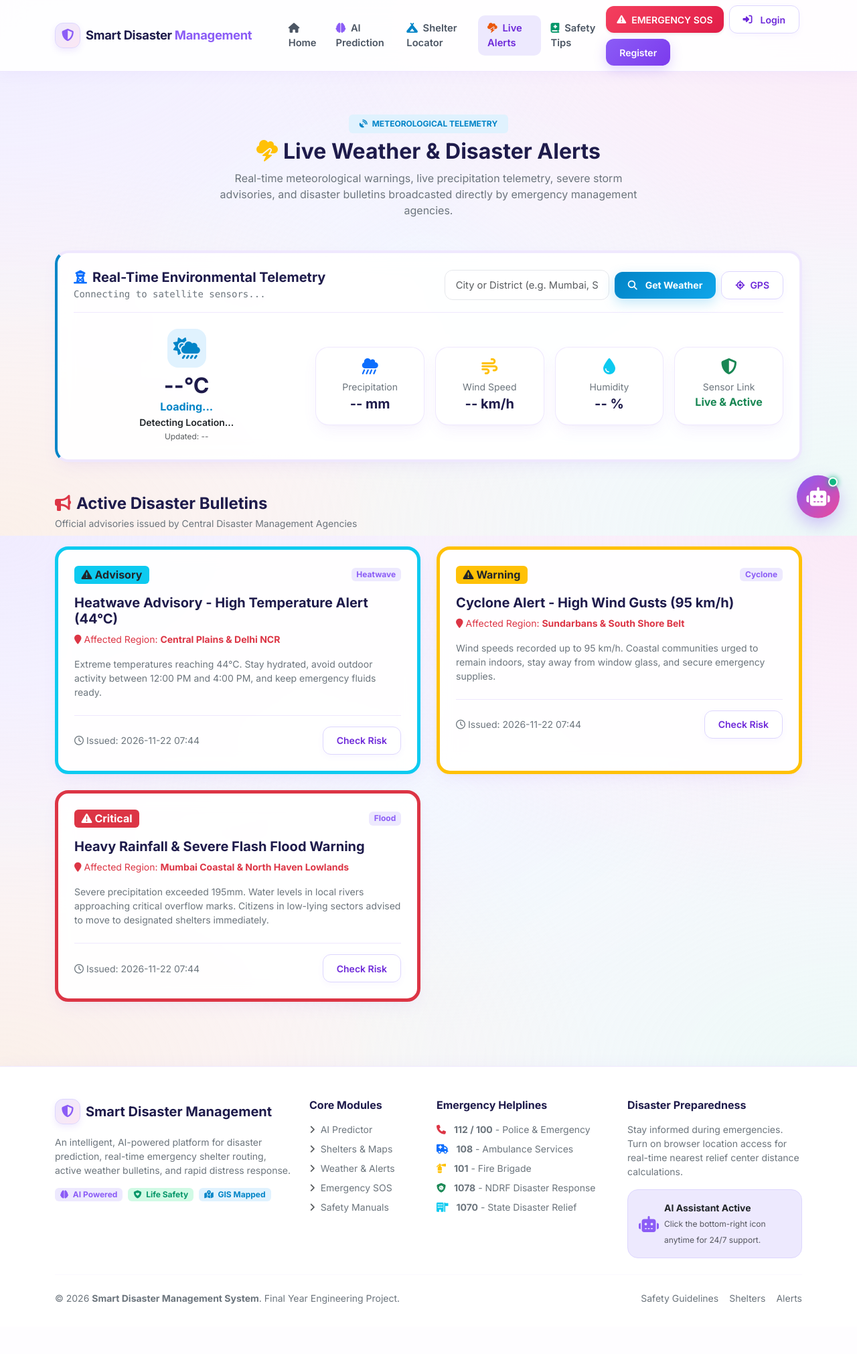
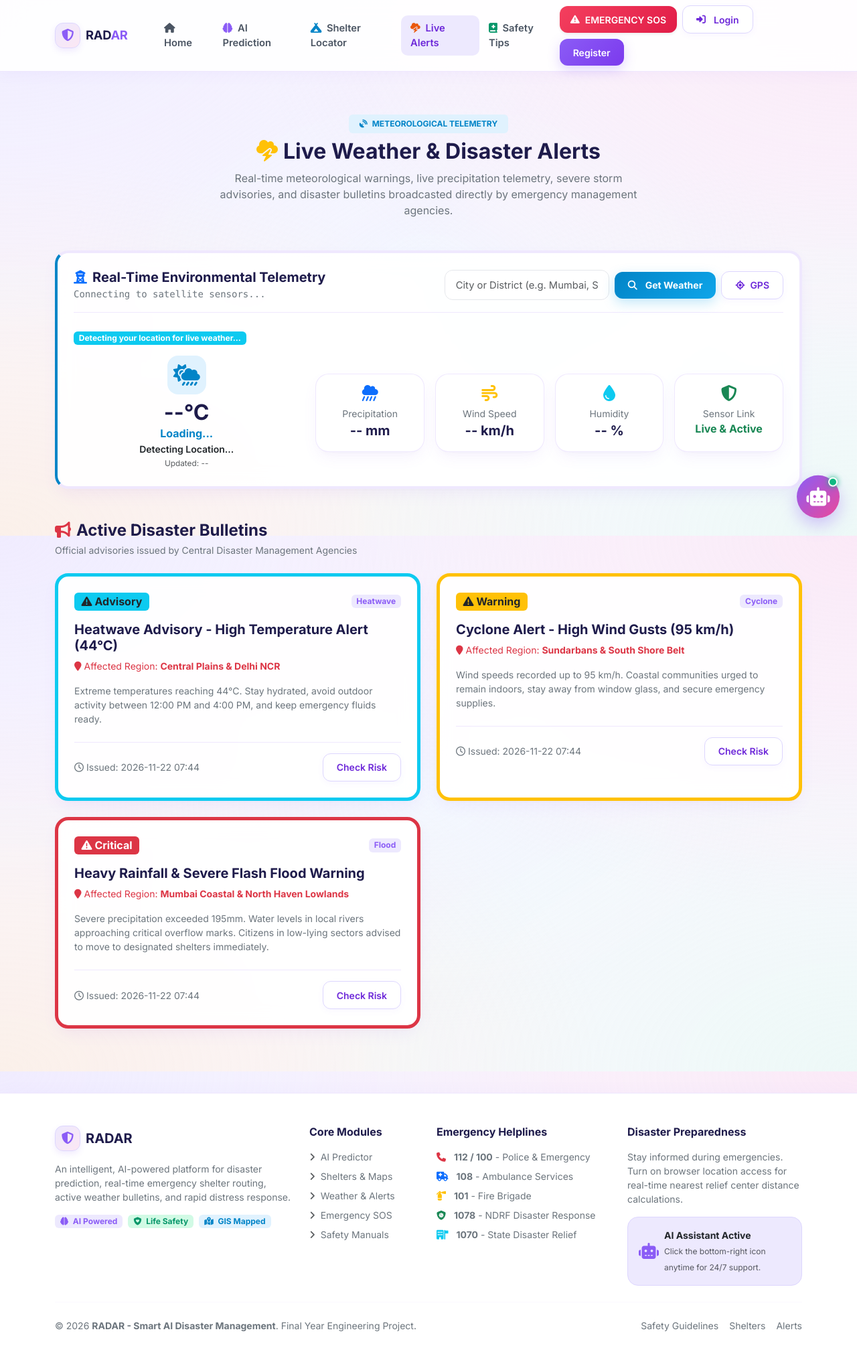
Before and after one commit to TuhinaBose/Disaster-Management-Webapp-with-Smart-AI-Technology, a Flask app: page /alerts in a window 1280 px wide. Shown: the whole page at 67% size. Before the commit the page ends 1947 px from the top, so only its background shows below. Run offline with Flask 3, Linux system fonts and the light colour scheme.

Commit message:
Rebrand to RADAR and fix live weather with auto-GPS detection

```diff
--- a/app.py
+++ b/app.py
@@ -317,8 +317,8 @@ app = create_app()
 
 if __name__ == '__main__':
     print("\n========================================================")
-    print(" 🚀 SMART DISASTER MANAGEMENT SYSTEM RUNNING")
-    print(" Project: Smart Disaster Management System with AI Technology")
+    print(" 🚀 RADAR - SMART AI DISASTER MANAGEMENT RUNNING")
+    print(" Project: RADAR - Disaster Management Web Application with AI")
     print(" Access on Laptop: http://127.0.0.1:5000")
     print(" Access on Mobile: http://10.183.89.85:5000")
     print(" Admin Login at: http://127.0.0.1:5000/admin/login")
--- a/routes/main_routes.py
+++ b/routes/main_routes.py
@@ -68,7 +68,7 @@ def register():
         session['user_id'] = new_user.id
         session['username'] = new_user.username
         session['role'] = new_user.role
-        flash(f'Welcome to Smart Disaster Management System, {new_user.username}! Your account has been created.', 'success')
+        flash(f'Welcome to RADAR, {new_user.username}! Your account has been created.', 'success')
         return redirect(url_for('main.index'))
 
     return render_template('register.html')
--- a/static/js/main.js
+++ b/static/js/main.js
@@ -4,7 +4,7 @@
  */
 
 document.addEventListener('DOMContentLoaded', () => {
-    console.log("Smart Disaster Management System Initialized.");
+    console.log("RADAR - Smart AI Disaster Management Initialized.");
 
     // Auto-dismiss alerts after 5 seconds
     const alerts = document.querySelectorAll('.alert-dismissible');
--- a/static/js/weather.js
+++ b/static/js/weather.js
@@ -1,6 +1,7 @@
 /**
- * REAL-TIME WEATHER MODULE (SMART DISASTER MANAGEMENT SYSTEM)
+ * REAL-TIME WEATHER MODULE (RADAR - Smart AI Disaster Management)
  * Fetches live meteorological telemetry from /api/weather based on user GPS or location query.
+ * Auto-detects user location via browser Geolocation API on page load.
  */
 
 document.addEventListener('DOMContentLoaded', () => {
@@ -22,8 +23,24 @@ document.addEventListener('DOMContentLoaded', () => {
     const searchInput = document.getElementById('weather-search-input');
     const gpsBtn = document.getElementById('weather-gps-btn');
 
-    // Default load: Delhi NCR weather or user GPS
-    loadWeather();
+    // Auto-detect user location on page load for live weather
+    if (navigator.geolocation) {
+        showStatus("Detecting your location for live weather...", "info");
+        navigator.geolocation.getCurrentPosition(
+            (pos) => {
+                loadWeather({ lat: pos.coords.latitude, lng: pos.coords.longitude });
+            },
+            (err) => {
+                // GPS denied/unavailable — fall back to Delhi NCR default
+                console.warn("GPS auto-detect failed, loading default weather:", err.message);
+                loadWeather();
+            },
+            { enableHighAccuracy: true, timeout: 6000 }
+        );
+    } else {
+        // Browser doesn't support geolocation — load default
+        loadWeather();
+    }
 
     if (searchForm) {
         searchForm.addEventListener('submit', (e) => {
@@ -52,7 +69,7 @@ document.addEventListener('DOMContentLoaded', () => {
                 (err) => {
                     gpsBtn.disabled = false;
                     let msg = "GPS access denied or unavailable.";
-                    if (err.code === err.PERMISSION_DENIED) msg = "Location permission denied. Please allow location access.";
+                    if (err.code === err.PERMISSION_DENIED) msg = "Location permission denied. Please allow location access in your browser settings.";
                     else if (err.code === err.TIMEOUT) msg = "GPS lookup timed out. Please try searching by city name.";
                     showStatus(msg, "warning");
                 },
@@ -96,21 +113,29 @@ document.addEventListener('DOMContentLoaded', () => {
                     // Update weather icon based on condition
                     if (iconEl) {
                         const cond = (data.weather_condition || '').toLowerCase();
-                        if (cond.includes('rain') || cond.includes('drizzle')) iconEl.className = 'fa-solid fa-cloud-showers-heavy text-cyan';
-                        elif (cond.includes('thunder') || cond.includes('storm')) iconEl.className = 'fa-solid fa-cloud-bolt text-warning';
-                        elif (cond.includes('cloud') || cond.includes('overcast')) iconEl.className = 'fa-solid fa-cloud-sun text-info';
-                        elif (cond.includes('fog')) iconEl.className = 'fa-solid fa-smog text-secondary';
-                        else iconEl.className = 'fa-solid fa-sun text-warning';
+                        if (cond.includes('rain') || cond.includes('drizzle')) {
+                            iconEl.className = 'fa-solid fa-cloud-showers-heavy text-cyan';
+                        } else if (cond.includes('thunder') || cond.includes('storm')) {
+                            iconEl.className = 'fa-solid fa-cloud-bolt text-warning';
+                        } else if (cond.includes('cloud') || cond.includes('overcast')) {
+                            iconEl.className = 'fa-solid fa-cloud-sun text-info';
+                        } else if (cond.includes('fog') || cond.includes('mist') || cond.includes('haze')) {
+                            iconEl.className = 'fa-solid fa-smog text-secondary';
+                        } else if (cond.includes('snow')) {
+                            iconEl.className = 'fa-solid fa-snowflake text-info';
+                        } else {
+                            iconEl.className = 'fa-solid fa-sun text-warning';
+                        }
                     }
 
-                    showStatus(`Weather updated for ${data.location}`, "success", 3000);
+                    showStatus(`✅ Weather updated for ${data.location}`, "success", 4000);
                 } else {
                     showStatus(data.error || "Could not retrieve weather for specified location.", "danger");
                 }
             })
             .catch(err => {
                 console.error("Weather error:", err);
-                showStatus("Failed to load real-time weather telemetry. Please try again.", "danger");
+                showStatus("⚠️ Weather service unavailable. Check your internet connection and try again.", "danger");
             });
     }
 
--- a/templates/admin/login.html
+++ b/templates/admin/login.html
@@ -1,6 +1,6 @@
 {% extends 'base.html' %}
 
-{% block title %}Admin Authentication - Smart Disaster Management System{% endblock %}
+{% block title %}Admin Authentication - RADAR{% endblock %}
 
 {% block content %}
 <div class="container py-5">
--- a/templates/alerts.html
+++ b/templates/alerts.html
@@ -1,6 +1,6 @@
 {% extends 'base.html' %}
 
-{% block title %}Live Weather & Disaster Alerts - Smart Disaster Management System{% endblock %}
+{% block title %}Live Weather & Disaster Alerts - RADAR{% endblock %}
 
 {% block content %}
 <div class="container py-5">
--- a/templates/base.html
+++ b/templates/base.html
@@ -3,8 +3,8 @@
 <head>
     <meta charset="UTF-8">
     <meta name="viewport" content="width=device-width, initial-scale=1.0">
-    <meta name="description" content="Smart Disaster Management System - AI-Powered Emergency Response, Shelter Locator, Weather Telemetry & Risk Prediction.">
-    <title>{% block title %}Smart Disaster Management System{% endblock %}</title>
+    <meta name="description" content="RADAR - AI-Powered Disaster Management, Emergency Response, Shelter Locator, Weather Telemetry & Risk Prediction.">
+    <title>{% block title %}RADAR - Smart AI Disaster Management{% endblock %}</title>
 
     <!-- Bootstrap 5 CSS -->
     <link href="https://cdn.jsdelivr.net/npm/bootstrap@5.3.3/dist/css/bootstrap.min.css" rel="stylesheet">
@@ -33,7 +33,7 @@
                 <div class="brand-icon-box">
                     <i class="fa-solid fa-shield-halved"></i>
                 </div>
-                <span>Smart Disaster <span style="color: var(--pastel-lavender-deep);">Management</span></span>
+                <span>RAD<span style="color: var(--pastel-lavender-deep);">AR</span></span>
             </a>
             <button class="navbar-toggler border-0" type="button" data-bs-toggle="collapse" data-bs-target="#navbarMain" aria-controls="navbarMain" aria-expanded="false" aria-label="Toggle navigation">
                 <i class="fa-solid fa-bars text-secondary"></i>
@@ -162,7 +162,7 @@
                         <div class="brand-icon-box">
                             <i class="fa-solid fa-shield-halved"></i>
                         </div>
-                        <h5 class="mb-0 fw-bold" style="color: var(--text-primary);">Smart Disaster Management</h5>
+                        <h5 class="mb-0 fw-bold" style="color: var(--text-primary);">RADAR</h5>
                     </div>
                     <p class="small text-secondary mb-3">
                         An intelligent, AI-powered platform for disaster prediction, real-time emergency shelter routing, active weather bulletins, and rapid distress response.
@@ -216,7 +216,7 @@
             <hr style="border-color: var(--border-soft);">
 
             <div class="d-flex flex-column flex-md-row justify-content-between align-items-center small text-secondary pt-2">
-                <p class="mb-2 mb-md-0">&copy; 2026 <strong>Smart Disaster Management System</strong>. Final Year Engineering Project.</p>
+                <p class="mb-2 mb-md-0">&copy; 2026 <strong>RADAR - Smart AI Disaster Management</strong>. Final Year Engineering Project.</p>
                 <div class="d-flex gap-3">
                     <a href="{{ url_for('main.safety') }}" class="text-secondary text-decoration-none">Safety Guidelines</a>
                     <a href="{{ url_for('feature.shelters') }}" class="text-secondary text-decoration-none">Shelters</a>
--- a/templates/login.html
+++ b/templates/login.html
@@ -1,6 +1,6 @@
 {% extends 'base.html' %}
 
-{% block title %}Sign In - Smart Disaster Management System{% endblock %}
+{% block title %}Sign In - RADAR{% endblock %}
 
 {% block content %}
 <div class="container py-5">
--- a/templates/predict.html
+++ b/templates/predict.html
@@ -1,6 +1,6 @@
 {% extends 'base.html' %}
 
-{% block title %}AI Disaster Risk Prediction - Smart Disaster Management System{% endblock %}
+{% block title %}AI Disaster Risk Prediction - RADAR{% endblock %}
 
 {% block content %}
 <div class="container py-5">
--- a/templates/profile.html
+++ b/templates/profile.html
@@ -1,6 +1,6 @@
 {% extends 'base.html' %}
 
-{% block title %}My Citizen Profile & Emergency Requests - Smart Disaster Management System{% endblock %}
+{% block title %}My Citizen Profile & Emergency Requests - RADAR{% endblock %}
 
 {% block content %}
 <div class="container py-5">
--- a/templates/register.html
+++ b/templates/register.html
@@ -1,6 +1,6 @@
 {% extends 'base.html' %}
 
-{% block title %}User Registration - Smart Disaster Management System{% endblock %}
+{% block title %}User Registration - RADAR{% endblock %}
 
 {% block content %}
 <div class="container py-5">
@@ -12,7 +12,7 @@
                         <i class="fa-solid fa-user-plus fs-3"></i>
                     </div>
                     <h3 class="fw-extrabold text-dark mb-1">Create Citizen Account</h3>
-                    <p class="text-muted small mb-0">Register for the Smart Disaster Management System to track emergency SOS status and saved relief locations.</p>
+                    <p class="text-muted small mb-0">Register for RADAR to track emergency SOS status and saved relief locations.</p>
                 </div>
 
                 <form method="POST" action="{{ url_for('main.register') }}">
--- a/templates/safety.html
+++ b/templates/safety.html
@@ -1,6 +1,6 @@
 {% extends 'base.html' %}
 
-{% block title %}Safety Guidelines & Disaster Preparedness - Smart Disaster Management System{% endblock %}
+{% block title %}Safety Guidelines & Disaster Preparedness - RADAR{% endblock %}
 
 {% block content %}
 <div class="container py-5">
--- a/templates/shelters.html
+++ b/templates/shelters.html
@@ -1,6 +1,6 @@
 {% extends 'base.html' %}
 
-{% block title %}Cascading Shelter Locator - Smart Disaster Management System{% endblock %}
+{% block title %}Cascading Shelter Locator - RADAR{% endblock %}
 
 {% block content %}
 <div class="container py-5">
--- a/templates/sos.html
+++ b/templates/sos.html
@@ -1,6 +1,6 @@
 {% extends 'base.html' %}
 
-{% block title %}Emergency SOS & Helplines - Smart Disaster Management System{% endblock %}
+{% block title %}Emergency SOS & Helplines - RADAR{% endblock %}
 
 {% block content %}
 <div class="container py-5">
--- a/test_app.py
+++ b/test_app.py
@@ -1,5 +1,5 @@
 """
-COMPREHENSIVE AUTOMATED TEST SUITE FOR SMART DISASTER MANAGEMENT SYSTEM
+COMPREHENSIVE AUTOMATED TEST SUITE FOR RADAR
 Verifies database operations, shelter data reliability, capacity calculations,
 independent location engine, weather API, Ask Gemini endpoint, and admin operations.
 """
@@ -173,7 +173,7 @@ class DisasterAppTestCase(unittest.TestCase):
         """Test home page loads with HTTP 200."""
         res = self.client.get('/')
         self.assertEqual(res.status_code, 200)
-        self.assertIn(b'Smart Disaster Management System', res.data)
+        self.assertIn(b'RADAR', res.data)
 
     def test_shelters_view_route(self):
         """Test shelters view page."""
```
Also changed, not shown: PROJECT_REVIEW_REPORT.md (+5 -5 lines), routes/feature_routes.py (+6 -6 lines), templates/index.html (+4 -4 lines).
